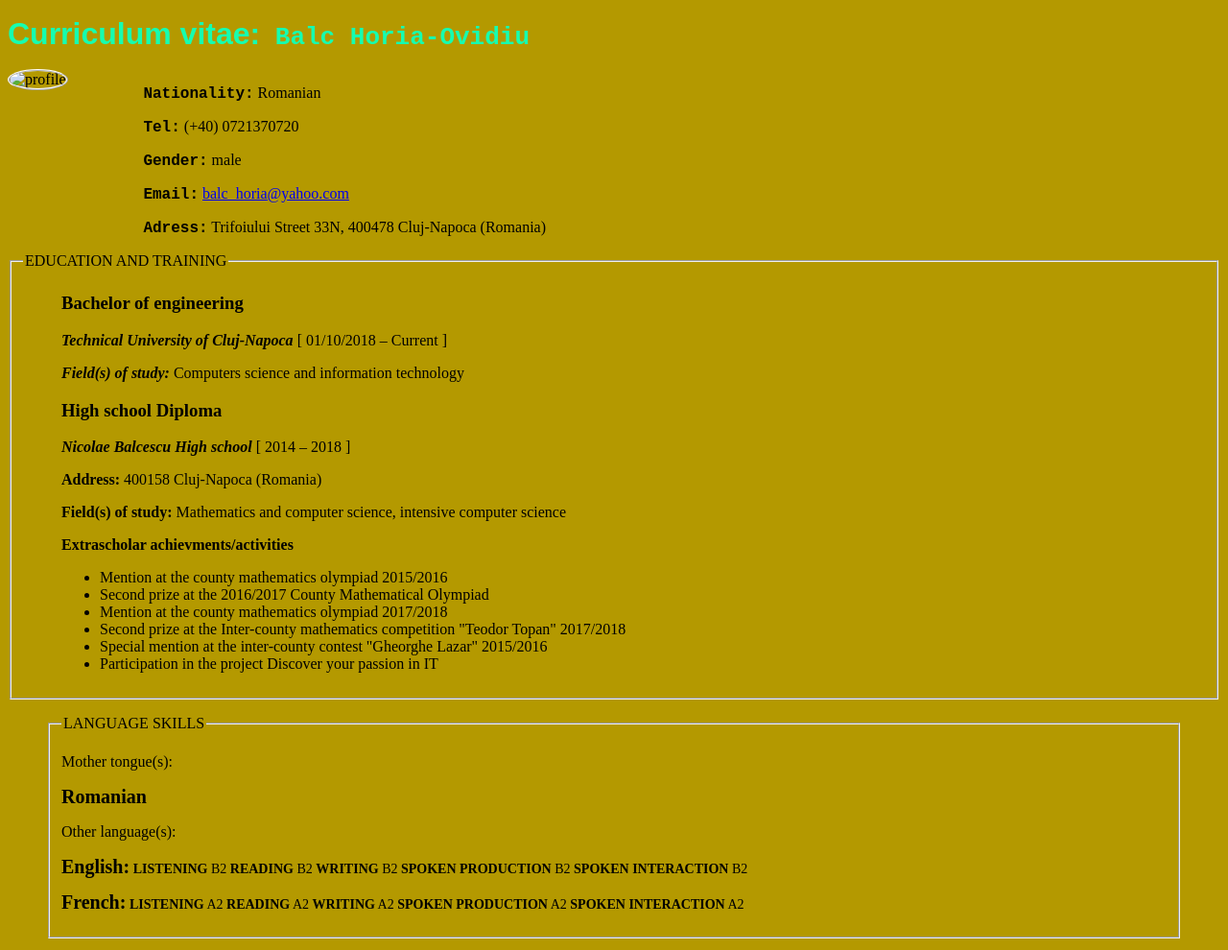
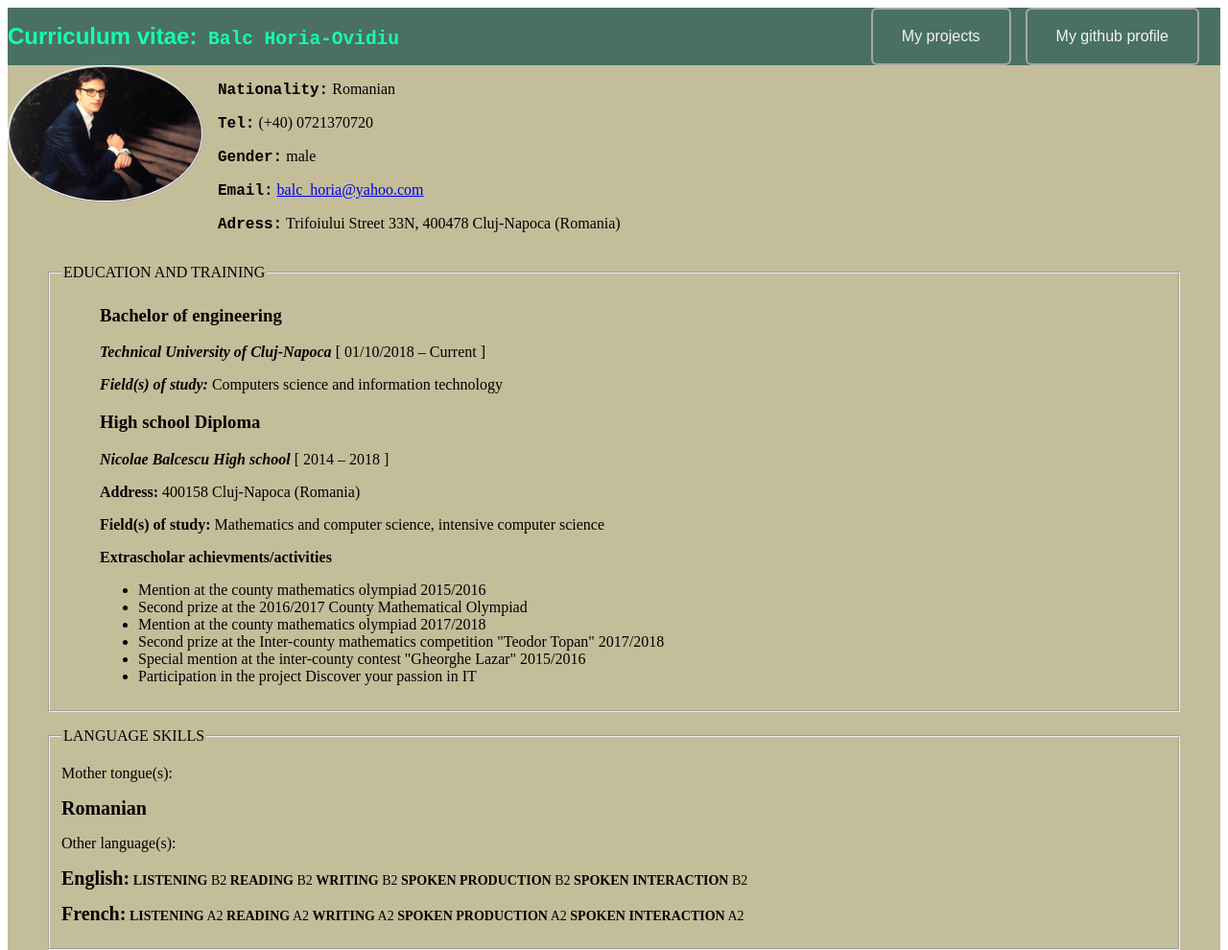
Before and after one commit to HoriaBalc/cv, a plain HTML site: page index.html in a window 1280 px wide. Shown: the top 990 px of the page at 96% size. Drawn offline with Linux system fonts and the light colour scheme.

Commit message:
cv upgrade

```diff
--- a/index.html
+++ b/index.html
@@ -4,16 +4,9 @@
 .container-profile{
     display:flex;
     align-items: left;
-    justify-content: left
+    justify-content: left;
 }
 
-img{
-    border-radius: 50%;
-    width: 200px;
-    height: auto;
-    border:ridge 2px rgb(255, 255, 255);
-
-}
 .image-profile{
 
   flex-basis: 10%;
@@ -25,6 +18,42 @@ img{
     text-align: left;
 
 }
+.container-nav{
+    display:flex;
+    align-items: left;
+    justify-content: left;
+
+}
+
+.title-nav{
+    flex-basis: 70%;
+}
+
+.form-nav{
+    padding-left: 15px;
+    text-align: left;
+}
+
+img{
+    border-radius: 50%;
+    width: 200px;
+    height: auto;
+    border:ridge 2px rgb(255, 255, 255);
+
+}
+
+.top-button{
+    background-color: rgb(73, 112, 99);
+    color: rgb(243, 243, 243);
+    padding: 19px 30px;
+    text-align: center;
+    font-size: 16px;
+    border: solid 2px rgb(167, 166, 166);
+    cursor: pointer;
+    border-radius: 6px;
+}
+
+
 
 </style>
 <head>
@@ -33,14 +62,23 @@ img{
     <meta name="viewport" content="width=device-width, initial-scale=1.0">
     <title>CV</title>
 </head>
-<body style="background-color: rgb(180, 153, 0);">
+<body >
     <header>
-        <h1 style="color: rgb(22, 253, 176);font-family: monospace;">
+
+        <nav class="container-nav" style="background-color: rgb(73, 112, 99);">
+            <h1 class="title-nav" style="color: rgb(22, 253, 176);font-family: monospace;">
             <strong style="font-family:Arial, Helvetica, sans-serif;">Curriculum vitae:</strong>  Balc Horia-Ovidiu
         </h1>
+        <form action="https://horiabalc.github.io/portofoliu/" method="get" enctype="multipart/form-data" class="form-nav">
+            <button type="submit" class="top-button">My projects</button>
+        </form>
+        <form action="https://github.com/HoriaBalc" method="get" enctype="multipart/form-data" class="form-nav">
+            <button type="submit" class="top-button">My github profile</button>
+        </form>
+    </nav>
     </header>
 
-    <main>
+    <main style="background-color: rgb(196, 189, 153);">
         <section id="profile">
             <figconfig class="container-profile">
                 <figconfig class="image-profile">
@@ -62,6 +100,7 @@ img{
 
         </section>
         <section id="education">
+            <figure>
             <fieldset>
                 <legend>EDUCATION AND TRAINING</legend>
                 <figure>
@@ -90,6 +129,7 @@ img{
                 </figure>
 
             </fieldset>
+            </figure>
 
         </section>
         <section id="skills">
@@ -127,7 +167,7 @@ img{
 
             <figure id="driving licence">
                 <fieldset>
-                    legend>DRIVING LICENCE </legend>
+                    <legend>DRIVING LICENCE </legend>
                     <figcaption>
                         <p> <strong>Category:</strong>  B  since: 01/10/2018 </p>
                     </figcaption>
@@ -158,6 +198,6 @@ img{
     </main>
 
 
-    <a href="https://horiabalc.github.io/portofoliu/">My projects</a>
+
 </body>
 </html>
```
Also changed, not shown: profile1.PNG (added).
